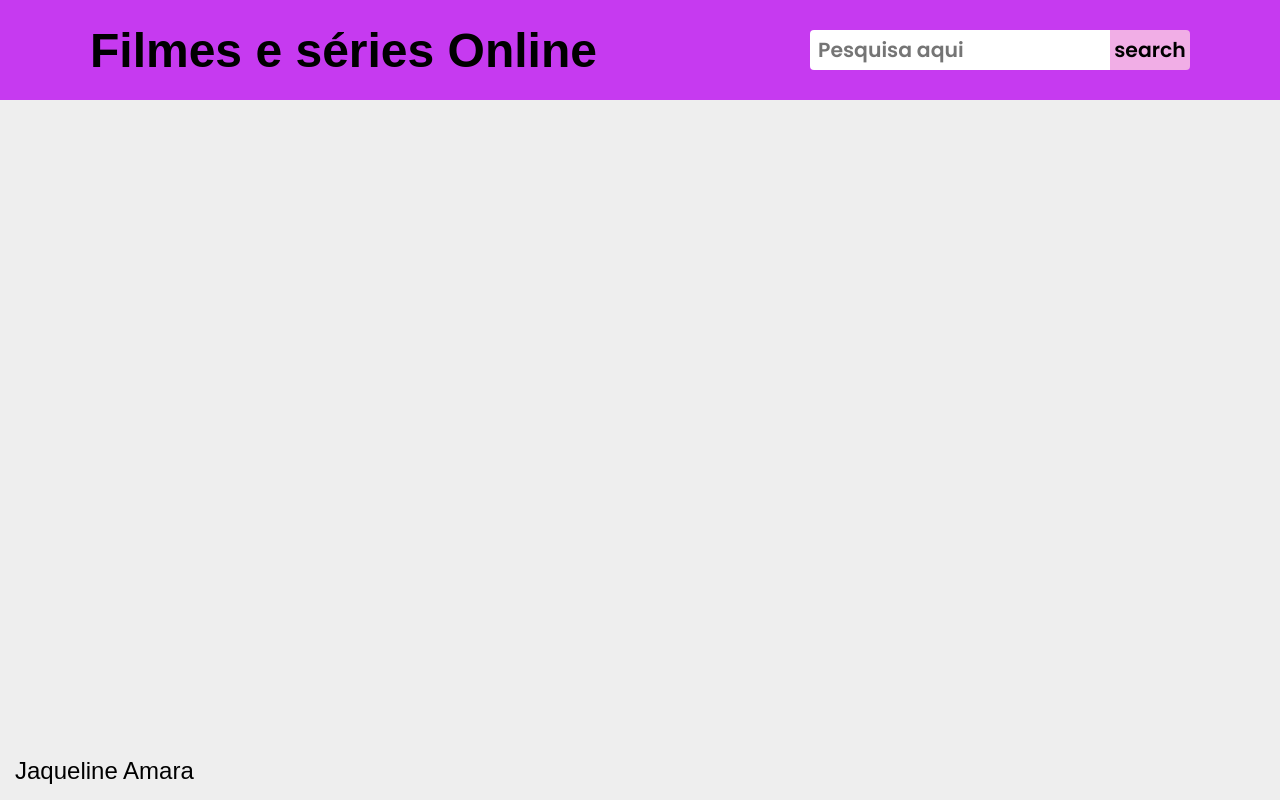
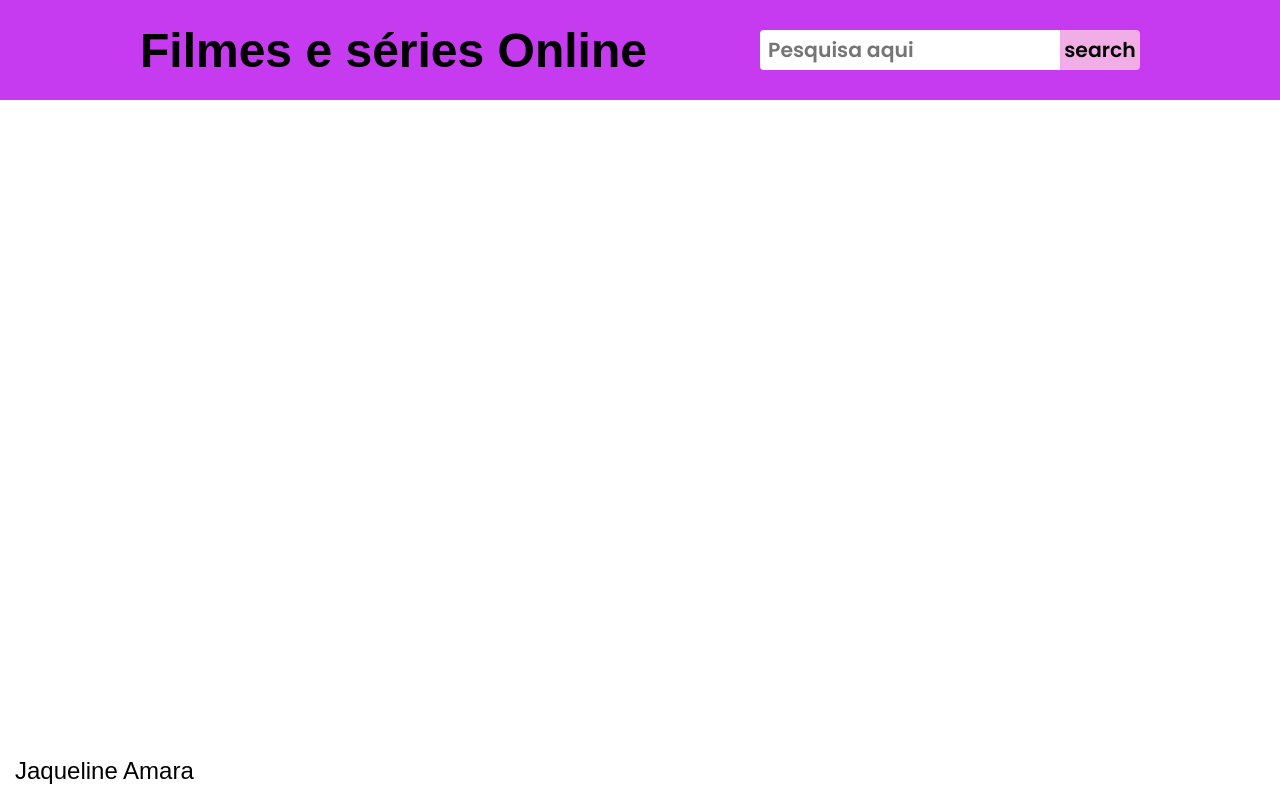
Before and after one commit to jaquelineamara/TvShowsSearch, a plain HTML site: page index.html in a window 1280 px wide. Drawn offline with Linux system fonts and the light colour scheme; a web font is replaced by a local one.

Commit message:
style.css

```diff
--- a/style.css
+++ b/style.css
@@ -15,7 +15,7 @@
 }
 
 body {
-  background-color: #eeeeee;
+  background-color: pink claro;
 }
 
 h1 {
@@ -24,7 +24,7 @@ h1 {
 }
 
 .header {
-  max-width: 1100px;
+  max-width: 1000px;
   height: 100px;
   margin: 0 auto;
   display: flex;
```
